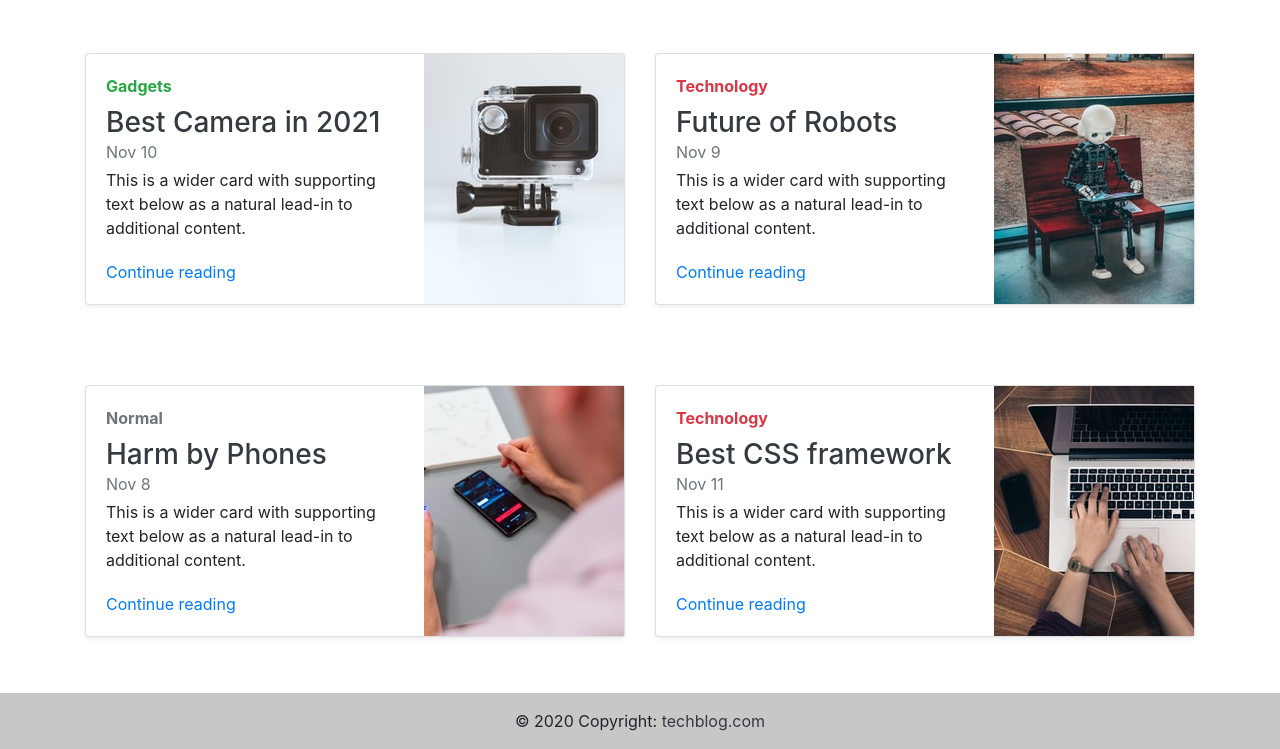
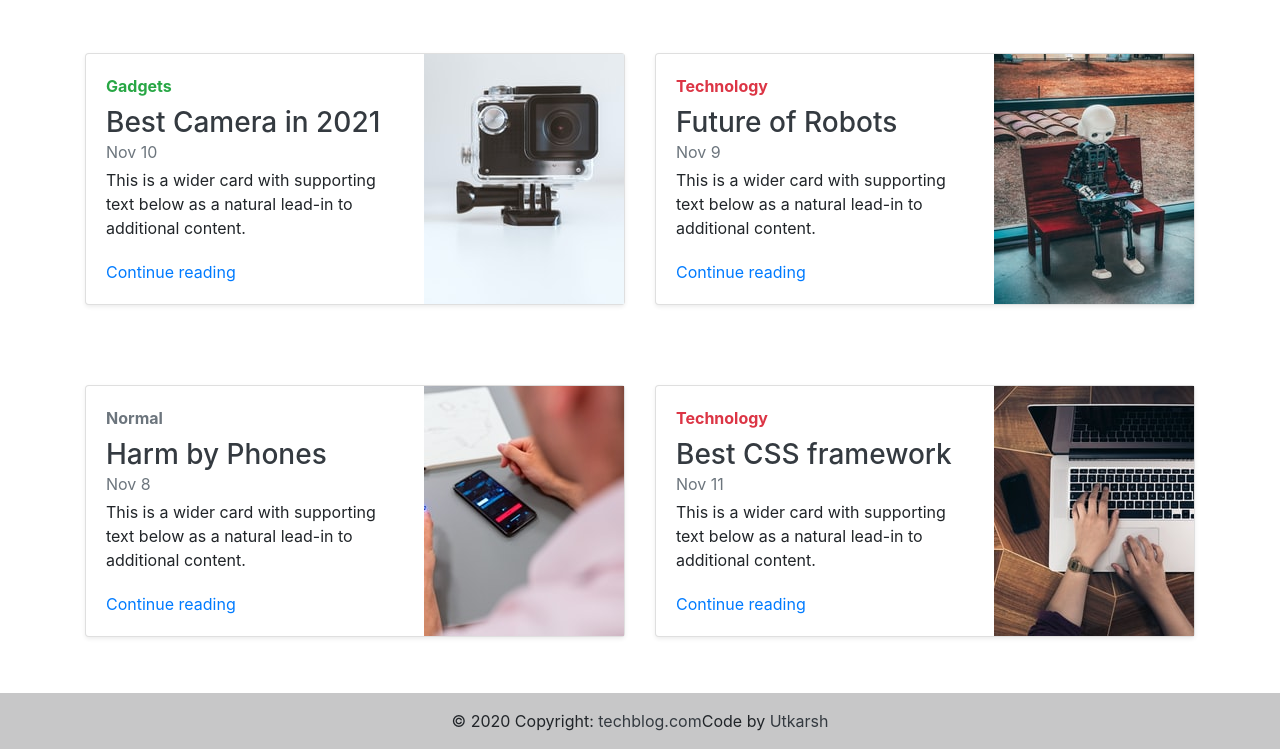
Before and after one commit to Frontend-mini-projects/bootstrap-mini-project, a plain HTML site: page index.html in a window 1280 px wide. Shown: the part 759-1508 px from the top of the page. Drawn offline with nearby package versions, Linux system fonts and the light colour scheme.

Commit message:
Update index.html

```diff
--- a/index.html
+++ b/index.html
@@ -371,7 +371,8 @@
         <!-- Copyright -->
         <div class="text-center p-3" style="background-color: rgba(0, 0, 0, 0.2);">
             © 2020 Copyright:
-            <a class="text-dark" href="#">techblog.com</a>
+            <a class="text-dark" href="#">techblog.com</a>Code by
+            <a class="text-dark" href="https://www.linkedin.com/in/utkarsh-gupta-9a49561a1/">Utkarsh</a>
         </div>
         <!-- Copyright -->
     </footer>
```
